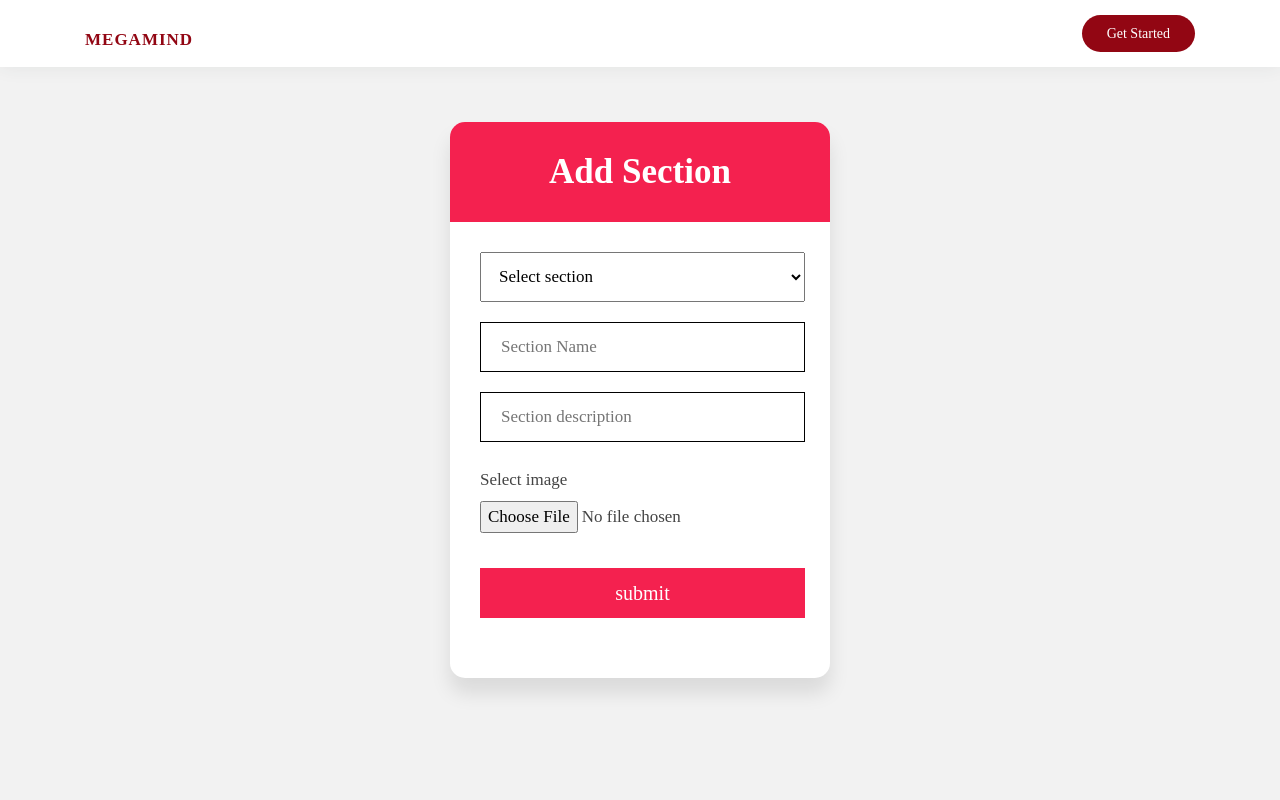
After one commit to kartik07g/CMS-Website, a Flask app: page /Form in a window 1280 px wide. The commit adds this page. Run offline with Flask 2, Linux system fonts and the light colour scheme; some libraries are stand-ins or nearby versions.

```diff
--- /dev/null
+++ b/Templates/Admin/form.html
@@ -0,0 +1,227 @@
+
+<!DOCTYPE html>
+<html lang="en">
+
+<head>
+
+    <link href="//maxcdn.bootstrapcdn.com/bootstrap/4.0.0/css/bootstrap.min.css" rel="stylesheet" id="bootstrap-css">
+    <script src="//cdnjs.cloudflare.com/ajax/libs/jquery/3.2.1/jquery.min.js"></script>
+    <script src="//maxcdn.bootstrapcdn.com/bootstrap/4.0.0/js/bootstrap.min.js"></script>
+
+
+    <meta charset="utf-8">
+    <meta content="width=device-width, initial-scale=1.0" name="viewport">
+
+    <title>MEGAMIND</title>
+    <meta content="" name="description">
+    <meta content="" name="keywords">
+
+    <!-- Favicons -->
+    <link href="{{url_for('static',filename='img/mind_icon.png')}}" rel="icon">
+    <link href="assets/img/apple-touch-icon.png" rel="apple-touch-icon">
+
+    <!-- Google Fonts -->
+    <link href="https://fonts.googleapis.com/css?family=Open+Sans:300,300i,400,400i,600,600i,700,700i|Raleway:300,300i,400,400i,500,500i,600,600i,700,700i|Poppins:300,300i,400,400i,500,500i,600,600i,700,700i"
+          rel="stylesheet">
+
+    <!-- Vendor CSS Files -->
+    <link href="{{url_for('static',filename='vendor/bootstrap/css/bootstrap.min.css' )}}" rel="stylesheet">
+    <link href="{{url_for('static',filename='vendor/icofont/icofont.min.css' )}}" rel="stylesheet">
+    <link href="{{url_for('static',filename='vendor/boxicons/css/boxicons.min.css' )}}" rel="stylesheet">
+    <link href="{{url_for('static',filename='vendor/remixicon/remixicon.css' )}}" rel="stylesheet">
+    <link href="{{url_for('static',filename='vendor/owl.carousel/assets/owl.carousel.min.css' )}}" rel="stylesheet">
+    <link href="{{url_for('static',filename='vendor/animate.css/animate.min.css' )}}" rel="stylesheet">
+    <link href="{{url_for('static',filename='vendor/aos/aos.css' )}}" rel="stylesheet">
+
+
+
+
+    <!-- Template Main CSS File -->
+    <link href="{{url_for('static',filename='css/style.css' )}}" rel="stylesheet">
+
+    <!-- =======================================================
+    * Template Name: Mentor - v2.2.1
+    * Template URL: https://bootstrapmade.com/mentor-free-education-bootstrap-theme/
+    * Author: BootstrapMade.com
+    * License: https://bootstrapmade.com/license/
+    ======================================================== -->
+
+       <script>
+
+var hours = 1; // to clear the localStorage after 1 hour(if someone want to clear after 8hrs simply change hours=8)
+var now = new Date().getTime();
+var setupTime = localStorage.getItem('setupTime');
+if (setupTime == null) {
+    localStorage.setItem('setupTime', now)
+} else {
+    if(now-setupTime > hours*60*60*1000) {
+        localStorage.clear()
+        localStorage.setItem('setupTime', now);
+    }
+}
+    </script>
+
+
+</head>
+<style>
+
+*{
+  margin: 0;
+  padding: 0;
+  box-sizing: border-box;
+  font-family: auto;
+  font-size: 17px
+}
+html,body{
+  display: grid;
+  height: 100%;
+  width: 100%;
+  place-items: center;
+  background: #f2f2f2;
+  /* background: linear-gradient(-135deg, #c850c0, #4158d0); */
+}
+
+.wrapper{
+  width: 380px;
+  background: #fff;
+  border-radius: 15px;
+  box-shadow: 0px 15px 20px rgba(0,0,0,0.1);
+}
+.wrapper .title{
+  font-size: 35px;
+  font-weight: 600;
+  text-align: center;
+  line-height: 100px;
+  color: #fff;
+  user-select: none;
+  border-radius: 15px 15px 0 0;
+  background-color: #f4214f;
+}
+.wrapper form{
+  padding: 10px 30px 50px 30px;
+}
+.wrapper form .field{
+  height: 50px;
+  width: 325px;
+  margin-top: 20px;
+  position: relative;
+}
+.wrapper form .field input{
+  height: 100%;
+  width: 100%;
+  outline: none;
+  font-size: 17px;
+  padding-left: 20px;
+  border: 1px solid rgb(0, 0, 0);
+  border-radius: 00px;
+  transition: all 0.3s ease;
+}
+
+.wrapper form .field label{
+  position: absolute;
+  top: 50%;
+  left: 20px;
+  color: #1b1a1a;
+  font-weight: 400;
+  font-size: 17px;
+  pointer-events: none;
+  transform: translateY(-50%);
+  transition: all 0.3s ease;
+}
+
+form .content{
+  display: flex;
+  width: 100%;
+  height: 50px;
+  font-size: 16px;
+  align-items: center;
+  justify-content: space-around;
+}
+form .content .checkbox{
+  display: flex;
+  align-items: center;
+  justify-content: center;
+}
+form .content input{
+  width: 15px;
+  height: 15px;
+  background: red;
+}
+form .content label{
+  color: #262626;
+  user-select: none;
+  padding-left: 5px;
+}
+
+form .field input[type="submit"]{
+  color: #fff;
+  border: none;
+  padding-left: 0;
+  margin-top: -10px;
+  font-size: 20px;
+  font-weight: 500;
+  cursor: pointer;
+  background-color: #f4214f;
+  transition: all 0.3s ease;
+}
+form .field input[type="submit"]:active{
+  transform: scale(0.95);
+}
+form .pass-link a,
+form .signup-link a{
+  color: #f4214f;
+  text-decoration: none;
+}
+select{
+  padding-left: 14px;
+}
+
+</style>
+<body>
+
+<!-- ======= Header ======= -->
+<header id="header" class="fixed-top">
+    <div class="container d-flex align-items-center">
+
+        <h1 class="logo mr-auto"><a href="/about">Megamind</a></h1>
+        <!-- Uncomment below if you prefer to use an image logo -->
+        <!-- <a href="index.html" class="logo mr-auto"><img src="assets/img/logo.png" alt="" class="img-fluid"></a>-->
+        <a href="/courses" class="get-started-btn">Get Started</a>
+    </div>
+</header><!-- End Header -->
+ <div class="wrapper">
+         <div class="title">
+           Add Section
+         </div>
+         <form action="#">
+
+            <select name="sections" id="sections" class="field">
+               <option value="section1">Select section</option>
+                <option value="section1">Section 1</option>
+                <option value="section2">Section 2</option>
+                <option value="section3">Section 3</option>
+                <option value="section4">Section 4</option>
+                <option value="section5">Section 5</option>
+                <option value="section6">Section 6</option>
+            </select>
+            <div class="field">
+               <input type="text"placeholder="Section Name" required>
+            </div>
+            <div class="field" id="xy">
+               <input type="text" placeholder="Section description" required>
+            </div>
+            <br>
+            <div >
+                <label for="img">Select image</label><br>
+   <input type="file" class="a" id="img" name="img" accept="image/*">
+             </div>
+             <br>
+            <div class="field">
+               <input type="submit" value="submit">
+            </div>
+
+         </form>
+      </div>
+
+</body>
+</html>
--- a/application.py
+++ b/application.py
@@ -82,14 +82,27 @@ Session(application)
 #     Franchise = db.Column(db.Integer, nullable=False)
 
 
-
-
-@application.route('/admin')
-def admin():
+@application.route('/section')
+def section():
     if not session.get('Name'):
         return redirect('/')
     else:
-        return render_template('/Admin/show.html',name=session['Name'])
+        data=['section 1','section 2','section 3','section 4','section 5','section 6']
+        data2=['subsection 1','subsection 2','subsection 3']
+        return render_template('/Admin/sectionlist.html',data=data,data2=data2)
+
+@application.route('/Form')
+def Form():
+    return render_template('/Admin/form.html')
+
+
+
+# @application.route('/admin')
+# def admin():
+#     if not session.get('Name'):
+#         return redirect('/')
+#     else:
+#         return render_template('/Admin/show.html',name=session['Name'])
 
 
 @application.route('/login')
@@ -118,7 +131,7 @@ def login():
         session['Name']=username
 
         if(support.func(username,password)):
-            return redirect('/admin')
+            return redirect("/section")
         else:
             return redirect("/error")
 
@@ -267,23 +280,23 @@ def ad_login(error=0):
     else:
         return render_template("Admin/admin_login.html")
 
-@application.route("/admin_login/<status>" , methods=['POST'])
-def login(status):
-    if (request.method == 'POST' and status=="False"):
-        username = request.form.get('username')
-        password= request.form.get('passwd')
-        print(username)
-        user= Admin_login.query.filter_by(username=username).first()
-        print(user.password)
-        if user.password==password:
-            status="True"
-            obj_list1 = Count_no.query.all()
-            return render_template("Admin/admin.html", count=obj_list1)
-        else:
-            error="Invalid Password"
-            return ad_login(error)
-    # return render_template("Admin/admin_login.html",error=error)
-
+# @application.route("/admin_login/<status>" , methods=['POST'])
+# def login(status):
+#     if (request.method == 'POST' and status=="False"):
+#         username = request.form.get('username')
+#         password= request.form.get('passwd')
+#         print(username)
+#         user= Admin_login.query.filter_by(username=username).first()
+#         print(user.password)
+#         if user.password==password:
+#             status="True"
+#             obj_list1 = Count_no.query.all()
+#             return render_template("Admin/admin.html", count=obj_list1)
+#         else:
+#             error="Invalid Password"
+#             return ad_login(error)
+#     # return render_template("Admin/admin_login.html",error=error)
+#
 
 
 @application.route("/competition",  methods=['GET', 'POST'])
@@ -335,19 +348,19 @@ def delete(id):
     if (Competition.query.filter(Competition.C_name==id).delete()):
         db.session.commit()
         return redirect('/competition')
-@app.route('/view_entries')
+@application.route('/view_entries')
 def view_entries():
     items = crud_operations.get_all_items()
     return render_template('view_entries.html', items=items)
 
 
-@app.route('/delete_entry/<id>', methods=['POST'])
+@application.route('/delete_entry/<id>', methods=['POST'])
 def delete_entry(id):
     crud_operations.delete_item(id)
     return redirect(url_for('view_entries'))
 
 
-@app.route('/update_entry/<id>', methods=['GET', 'POST'])
+@application.route('/update_entry/<id>', methods=['GET', 'POST'])
 def update_entry(id):
     if request.method == 'POST':
         title = request.form['title']
@@ -369,7 +382,7 @@ def update_entry(id):
     return render_template('update_entry.html', item=item)
 
 
-@app.route('/update_entry', methods=['POST'])
+@application.route('/update_entry', methods=['POST'])
 def update_entry_redirect():
     id = request.form['id']
     return redirect(url_for('update_entry', id=id))
```
Also changed, not shown: Templates/Admin/sectionlist.html (added, +112 -0 lines), Templates/layout.html (+8 -0 lines), 2 other files.
